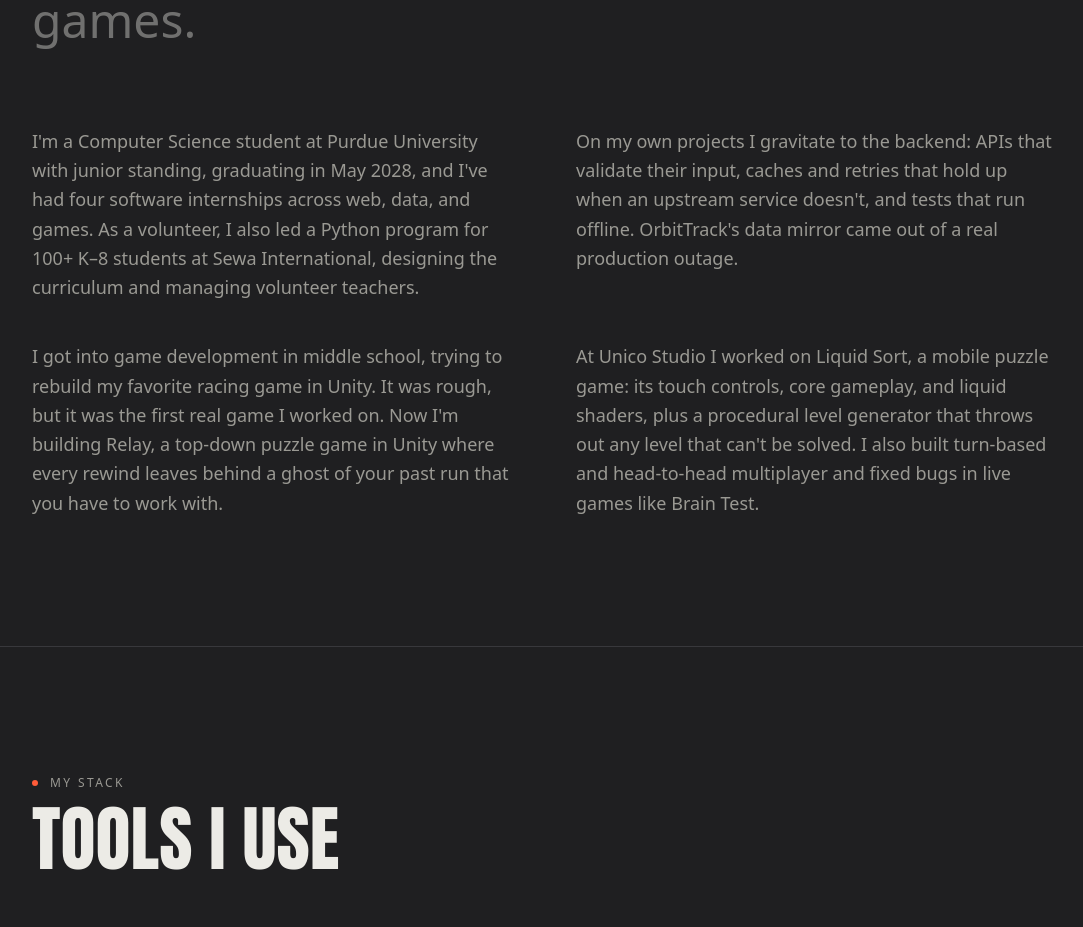
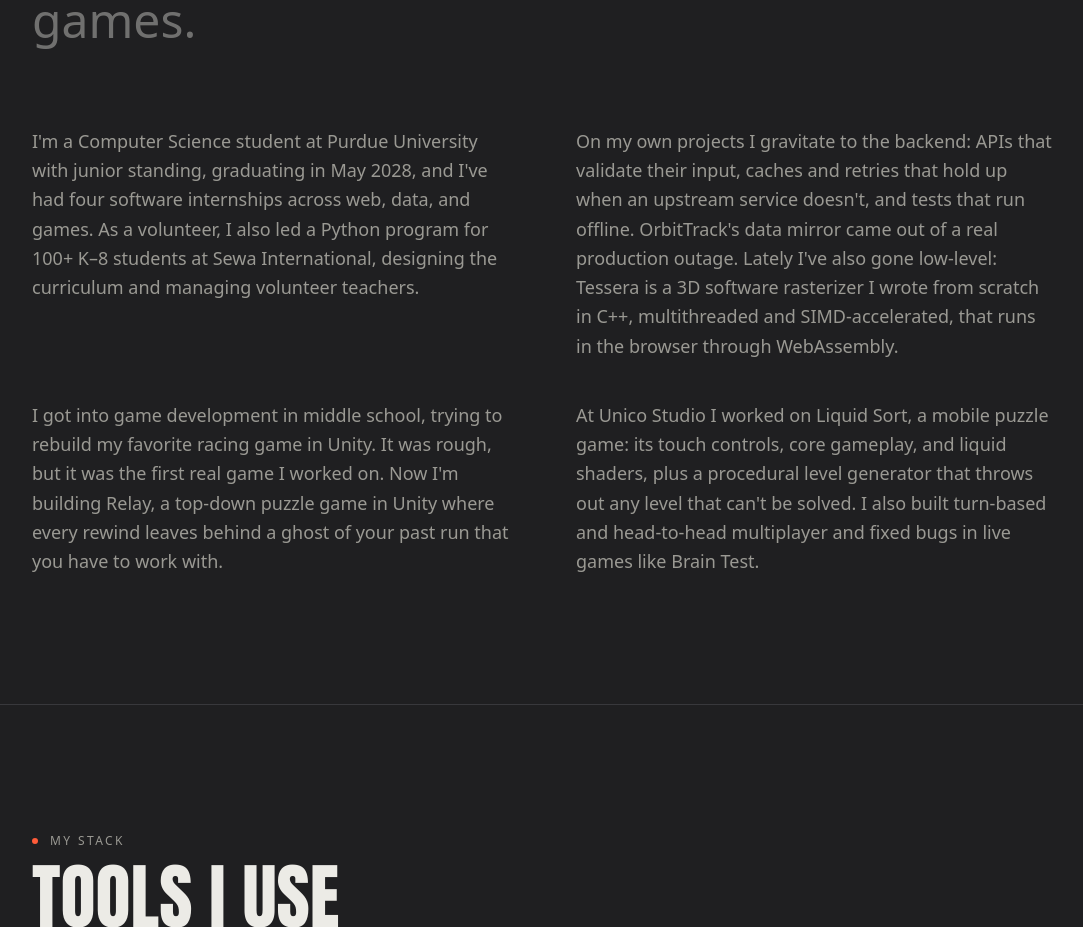
Before and after one commit to Xenon757/portfolio, a Next.js app: page / in a window 1280 px wide. Shown: the part 2660-3587 px from the top of the page, without its empty margins (16-1099 px from the left). Built offline with nearby package versions, Linux system fonts and the light colour scheme; no server answers.

Commit message:
content: mention Tessera in About; keep it at 02

```diff
--- a/src/data/site.ts
+++ b/src/data/site.ts
@@ -29,7 +29,7 @@
     "I build software that keeps working after it ships, from backend services that hold up under real traffic to multiplayer mobile games.",
   paragraphs: [
     "I'm a Computer Science student at Purdue University with junior standing, graduating in May 2028, and I've had four software internships across web, data, and games. As a volunteer, I also led a Python program for 100+ K–8 students at Sewa International, designing the curriculum and managing volunteer teachers.",
-    "On my own projects I gravitate to the backend: APIs that validate their input, caches and retries that hold up when an upstream service doesn't, and tests that run offline. OrbitTrack's data mirror came out of a real production outage.",
+    "On my own projects I gravitate to the backend: APIs that validate their input, caches and retries that hold up when an upstream service doesn't, and tests that run offline. OrbitTrack's data mirror came out of a real production outage. Lately I've also gone low-level: Tessera is a 3D software rasterizer I wrote from scratch in C++, multithreaded and SIMD-accelerated, that runs in the browser through WebAssembly.",
     "I got into game development in middle school, trying to rebuild my favorite racing game in Unity. It was rough, but it was the first real game I worked on. Now I'm building Relay, a top-down puzzle game in Unity where every rewind leaves behind a ghost of your past run that you have to work with.",
     "At Unico Studio I worked on Liquid Sort, a mobile puzzle game: its touch controls, core gameplay, and liquid shaders, plus a procedural level generator that throws out any level that can't be solved. I also built turn-based and head-to-head multiplayer and fixed bugs in live games like Brain Test.",
   ],
```
Also changed, not shown: 1 other file (tests, documents, lock files or other folders).
